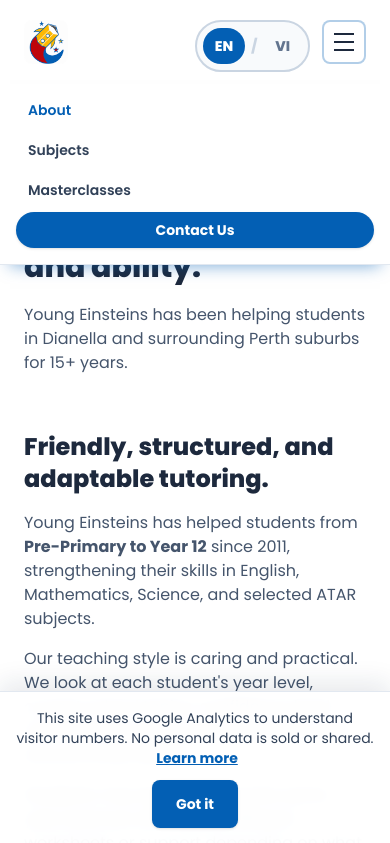
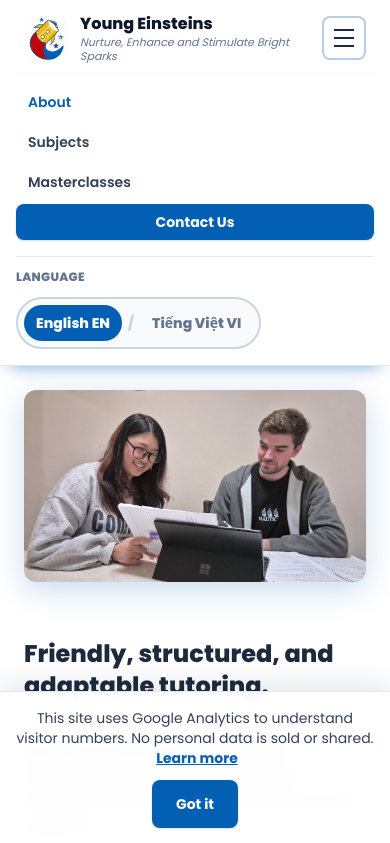
Before and after one commit to Young-Einsteins/young-einsteins.github.io, a website built with Vite: page about.html in a window 390 px wide. Both pictures are taken after a click on the button "Open navigation menu". Shown: the top 843 px of the page. Built offline with nearby package versions, Linux system fonts and the light colour scheme.

Commit message:
rework mobile header hamburger menu and move photo on the about page to a good place on mobile

```diff
--- a/about.html
+++ b/about.html
@@ -8,6 +8,8 @@
       name="description"
       content="Learn about Young Einsteins tutoring in Dianella, supporting students from early years to Year 12 for 15+ years."
     />
+    <link rel="canonical" href="https://youngeinsteins.com.au/about" />
+    <meta property="og:url" content="https://youngeinsteins.com.au/about" />
     <include src="src/partials/head-assets.html"></include>
     <include src="src/partials/analytics.html"></include>
   </head>
@@ -24,6 +26,14 @@
           <p class="mt-4 text-base text-slate-600 sm:text-lg" data-i18n="about.lead">
             Young Einsteins has been helping students in Dianella and surrounding Perth suburbs for 15+ years.
           </p>
+          <img
+            src="/assets/about-session.jpg"
+            alt="Two students working through their notes together at Young Einsteins"
+            data-i18n-attr="alt:about.photo.alt"
+            width="1200"
+            height="675"
+            class="mt-6 aspect-video w-full rounded-xl object-cover shadow-(--shadow-card) lg:hidden"
+          />
         </div>
       </section>
 
@@ -80,7 +90,7 @@
             width="1200"
             height="675"
             loading="lazy"
-            class="reveal aspect-video w-full rounded-xl object-cover shadow-(--shadow-card) lg:order-2"
+            class="reveal hidden aspect-video w-full rounded-xl object-cover shadow-(--shadow-card) lg:order-2 lg:block"
           />
         </div>
       </section>
--- a/src/css/main.css
+++ b/src/css/main.css
@@ -48,7 +48,7 @@ body {
   }
 
   .lang-toggle {
-    @apply mt-2 inline-flex w-fit shrink-0 items-center gap-1 rounded-full border-2 border-slate-300 bg-slate-50 p-1.5 text-sm font-extrabold text-slate-500 lg:ml-2 lg:mt-0;
+    @apply inline-flex w-fit shrink-0 items-center gap-1 rounded-full border-2 border-slate-300 bg-slate-50 p-1.5 text-sm font-extrabold text-slate-500 lg:ml-2;
   }
 
   .lang-option {
@@ -77,7 +77,7 @@ body {
   }
 
   .nav-cta {
-    @apply shrink-0 whitespace-nowrap rounded-full;
+    @apply shrink-0 whitespace-nowrap;
   }
 
   .card {
--- a/src/partials/nav.html
+++ b/src/partials/nav.html
@@ -1,6 +1,6 @@
 <header class="site-header sticky top-0 z-50 border-b-2 border-slate-200/80 bg-white/90 backdrop-blur">
   <div class="relative mx-auto flex max-w-6xl items-center justify-between gap-3 page-px py-3 sm:py-4">
-    <a href="index.html" class="brand flex min-w-0 items-center gap-3" aria-label="Young Einsteins home">
+    <a href="/" class="brand flex min-w-0 items-center gap-3" aria-label="Young Einsteins home">
       <img
         src="/assets/logo.png"
         alt="Young Einsteins logo"
@@ -8,16 +8,23 @@
         height="56"
         class="h-11 w-11 shrink-0 rounded-lg bg-white object-contain sm:h-14 sm:w-14"
       />
-      <span class="hidden min-w-0 leading-tight xs:grid">
+      <span class="grid min-w-0 leading-tight">
         <span class="truncate text-base font-extrabold text-slate-900 sm:text-lg" data-i18n="brand.title">Young Einsteins</span>
-        <span class="hidden truncate text-sm italic text-slate-500 sm:block" data-i18n="brand.slogan"
+        <span
+          class="line-clamp-2 text-[11px] italic text-slate-500 md:line-clamp-none md:truncate md:text-[13px] lg:text-sm"
+          data-i18n="brand.slogan"
           >Nurture, Enhance and Stimulate Bright Sparks</span
         >
       </span>
     </a>
 
     <div class="flex items-center gap-3 lg:hidden">
-      <button type="button" id="lang-toggle-mobile" class="lang-toggle" aria-label="Switch language / Chuyển ngôn ngữ">
+      <button
+        type="button"
+        id="lang-toggle-mobile"
+        class="lang-toggle hidden md:inline-flex lg:hidden"
+        aria-label="Switch language / Chuyển ngôn ngữ"
+      >
         <span class="lang-option" data-lang="en">EN</span>
         <span class="lang-divider" aria-hidden="true">/</span>
         <span class="lang-option" data-lang="vi">VI</span>
@@ -38,26 +45,32 @@
     </div>
 
     <nav id="site-nav" class="site-nav" aria-label="Main navigation">
-      <a href="about.html" data-page-link="about" data-i18n="nav.about" class="nav-link">About</a>
-      <a href="subjects.html" data-page-link="subjects" data-i18n="nav.subjects" class="nav-link">Subjects</a>
-      <a href="masterclasses.html" data-page-link="masterclasses" data-i18n="nav.masterclasses" class="nav-link">Masterclasses</a>
+      <a href="/about" data-page-link="about" data-i18n="nav.about" class="nav-link">About</a>
+      <a href="/subjects" data-page-link="subjects" data-i18n="nav.subjects" class="nav-link">Subjects</a>
+      <a href="/masterclasses" data-page-link="masterclasses" data-i18n="nav.masterclasses" class="nav-link">Masterclasses</a>
       <a
-        href="contact.html"
+        href="/contact"
         data-page-link="contact"
         data-i18n="nav.contactcta"
         class="btn-primary nav-cta min-h-0 w-full justify-center px-4 py-2 lg:w-auto"
         >Contact Us</a
       >
 
+      <span
+        class="mt-3 block border-t border-slate-200 pt-3 text-xs font-extrabold uppercase tracking-wide text-slate-500 md:hidden"
+        data-i18n="nav.language"
+        >Language</span
+      >
+
       <button
         type="button"
         id="lang-toggle-desktop"
-        class="lang-toggle hidden lg:inline-flex"
+        class="lang-toggle mt-2 inline-flex md:hidden lg:mt-0 lg:inline-flex"
         aria-label="Switch language / Chuyển ngôn ngữ"
       >
-        <span class="lang-option" data-lang="en"><span class="hidden lg:inline">English </span>EN</span>
+        <span class="lang-option" data-lang="en">English EN</span>
         <span class="lang-divider" aria-hidden="true">/</span>
-        <span class="lang-option" data-lang="vi"><span class="hidden lg:inline">Tiếng Việt </span>VI</span>
+        <span class="lang-option" data-lang="vi">Tiếng Việt VI</span>
       </button>
     </nav>
   </div>
```
